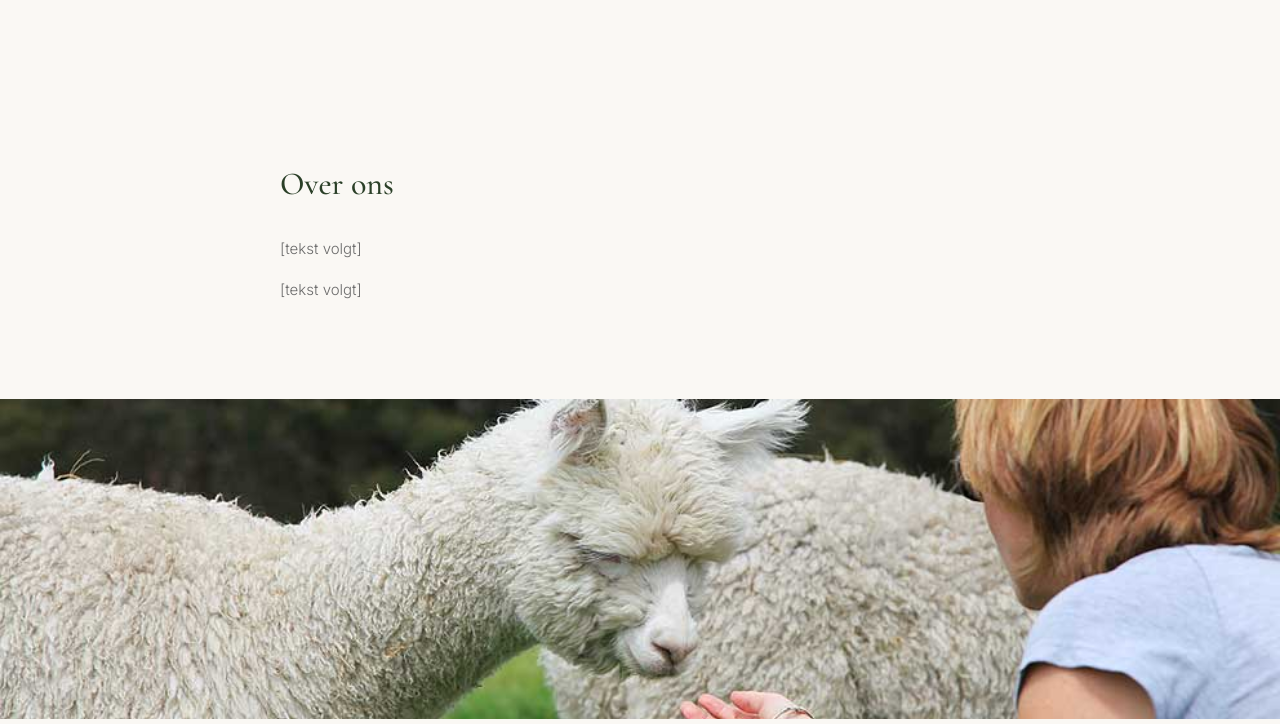
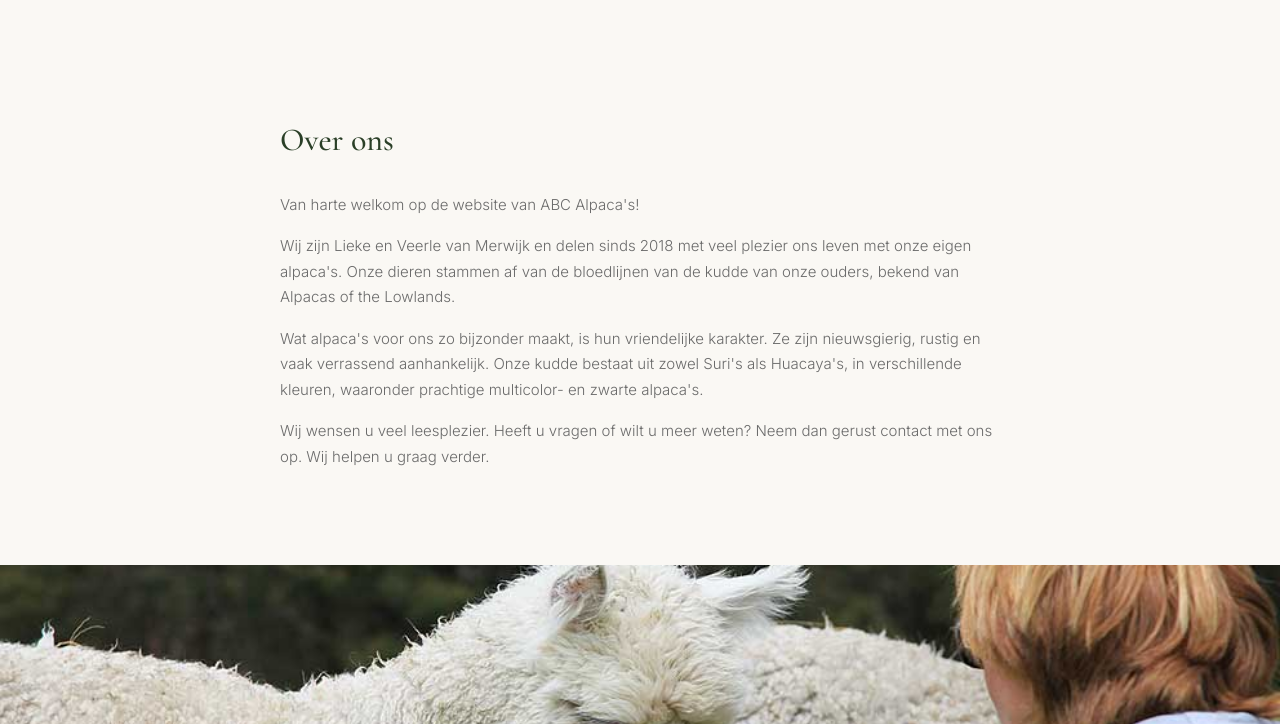
Before and after one commit to ClaudiaCoding/ABC-Alapaca-s, a plain HTML site: page index.html in a window 1280 px wide. Shown: the part 777-1501 px from the top of the page. Drawn offline with nearby package versions, Linux system fonts and the light colour scheme.

Commit message:
Update index.html

```diff
--- a/index.html
+++ b/index.html
@@ -103,7 +103,7 @@
     letter-spacing: 2px;
     color: var(--accent-dark);
     text-transform: uppercase;
-    margin-bottom: 20px;
+    margin-bottom: 40px;
     line-height: 1.2;
   }
 
@@ -280,7 +280,6 @@
 <section id="home">
   <div class="container">
     <h1>Welkom bij<br>ABC Alpacas</h1>
-    <p class="subtitle">[ondertitel volgt]</p>
   </div>
   <div class="photo-hero"><img src="images/alpaca placeholder 1.jfif" alt="Alpaca"></div>
 </section>
@@ -289,8 +288,10 @@
 <section id="over-ons">
   <div class="container">
     <h2>Over ons</h2>
-    <p>[tekst volgt]</p>
-    <p>[tekst volgt]</p>
+    <p>Van harte welkom op de website van ABC Alpaca's!</p>
+    <p>Wij zijn Lieke en Veerle van Merwijk en delen sinds 2018 met veel plezier ons leven met onze eigen alpaca's. Onze dieren stammen af van de bloedlijnen van de kudde van onze ouders, bekend van Alpacas of the Lowlands.</p>
+    <p>Wat alpaca's voor ons zo bijzonder maakt, is hun vriendelijke karakter. Ze zijn nieuwsgierig, rustig en vaak verrassend aanhankelijk. Onze kudde bestaat uit zowel Suri's als Huacaya's, in verschillende kleuren, waaronder prachtige multicolor- en zwarte alpaca's.</p>
+    <p>Wij wensen u veel leesplezier. Heeft u vragen of wilt u meer weten? Neem dan gerust contact met ons op. Wij helpen u graag verder.</p>
   </div>
 </section>
 
```
